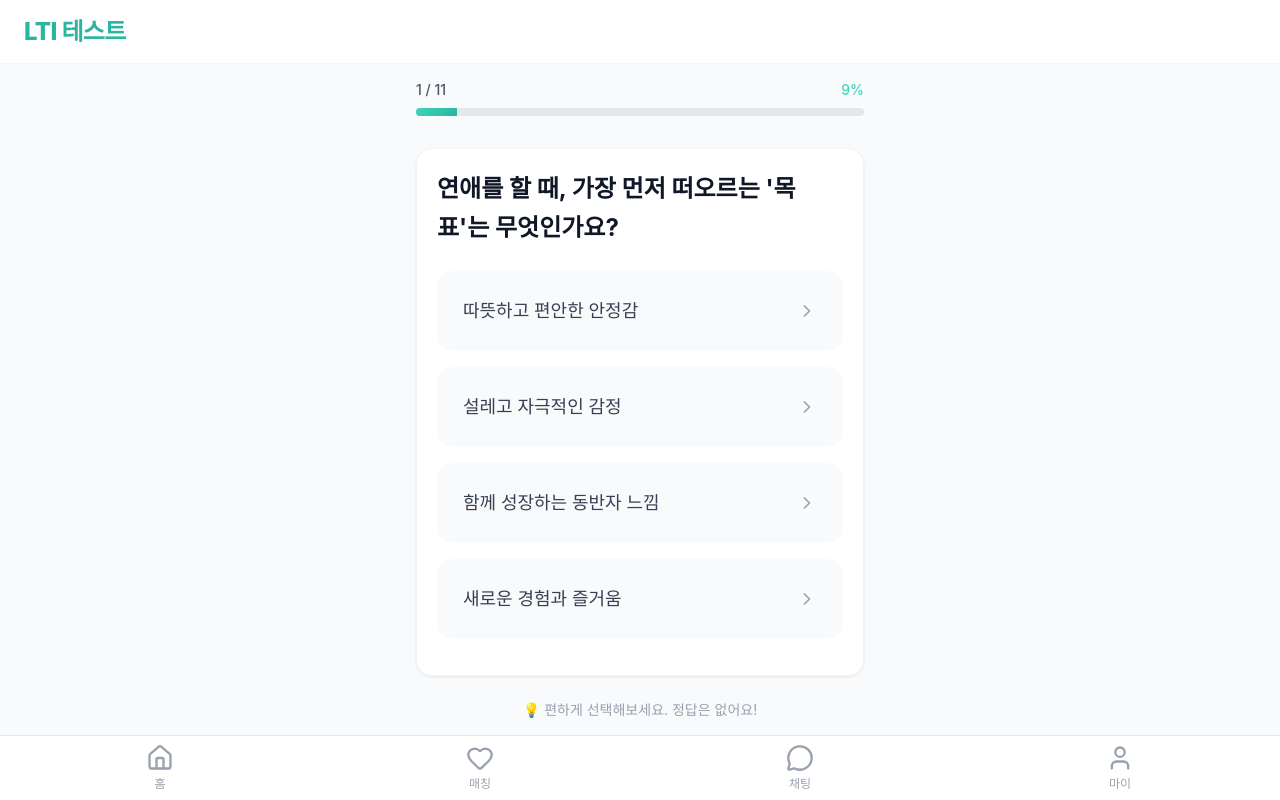
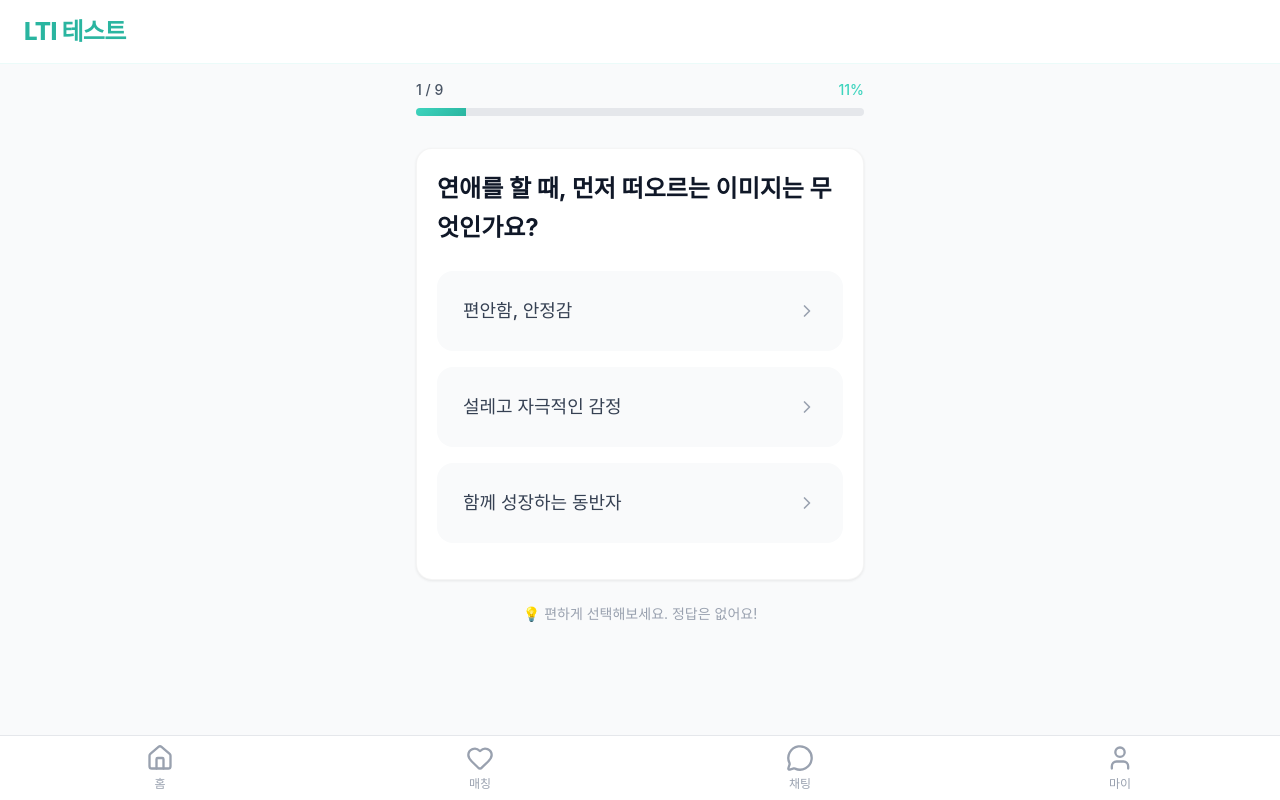
Before and after one commit to ckdduf138/heartbeat, a React (Vite) app: page /idealtype in a window 1280 px wide. Built offline with nearby package versions, Linux system fonts and the light colour scheme.

Commit message:
fix: 질문지 수정

```diff
--- a/src/data/questions.ts
+++ b/src/data/questions.ts
@@ -13,30 +13,27 @@ export type Question = {
 
 export const questions: Question[] = [
   {
-    category: "관계 목적",
-    flow: "연애에서 얻고 싶은 가치",
-    question: "연애를 할 때, 가장 먼저 떠오르는 '목표'는 무엇인가요?",
+    category: "관계 이미지",
+    flow: "연애에서 떠오르는 이미지",
+    question: "연애를 할 때, 먼저 떠오르는 이미지는 무엇인가요?",
     options: [
-      { text: "따뜻하고 편안한 안정감", value: "A", weight: 2 },
+      { text: "편안함, 안정감", value: "A", weight: 2 },
       { text: "설레고 자극적인 감정", value: "E", weight: 2 },
-      { text: "함께 성장하는 동반자 느낌", value: "A", weight: 1 },
-      { text: "새로운 경험과 즐거움", value: "E", weight: 1 }
+      { text: "함께 성장하는 동반자", value: "A", weight: 1 }
     ]
   },
   {
-    category: "관계 시작 방식",
+    category: "첫 만남",
     flow: "첫 만남 주도권",
     question: "호감 있는 사람과 첫 만남을 잡는다면?",
     options: [
-      { text: "내가 먼저 제안하고 빠르게 결정!", value: "D", weight: 2 },
-      { text: "상대가 먼저 제안해주는 게 편해", value: "I", weight: 2 },
-      { text: "흐름에 맞춰 자연스럽게 정해지면 좋아", value: "S", weight: 1 },
-      { text: "즉흥적이어도 바로 만날 수 있다", value: "D", weight: 1 }
+      { text: "내가 먼저!", value: "D", weight: 2 },
+      { text: "상대가 먼저!", value: "I", weight: 2 }
     ]
   },
   {
-    category: "연애 성향",
-    flow: "연애 나이 선호",
+    category: "선호 연령",
+    flow: "연애 대상 선호",
     question: "연상, 연하, 동갑 중 어떤 타입이 더 편하신가요?",
     options: [
       { text: "연상", value: "A", weight: 2 },
@@ -46,40 +43,17 @@ export const questions: Question[] = [
     ]
   },
   {
-    category: "연애 스타일",
-    flow: "연락 빈도/방식",
-    question: "이상적인 연락 스타일은 어떤가요?",
+    category: "데이트 기준",
+    flow: "장소 선택",
+    question: "데이트 장소를 정할 때 가장 중요한 기준은?",
     options: [
-      { text: "하루 종일 자연스럽게 이어지는 대화", value: "M", weight: 2 },
-      { text: "필요할 때만 연락해도 편한 사이", value: "S", weight: 2 },
-      { text: "상대가 먼저 연락해주면 좋겠다", value: "I", weight: 2 },
-      { text: "답장은 바로바로 해야 마음이 놓인다", value: "D", weight: 1 }
+      { text: "편하게 가까운 곳이면 좋아", value: "H", weight: 2 },
+      { text: "핫플이라면 거리 상관 없음!", value: "O", weight: 2 }
     ]
   },
   {
-    category: "환경 파악",
-    flow: "데이트 동선/거리 선호",
-    question: "데이트 장소를 정할 때 가장 중요한 기준은?",
-    options: [
-      { text: "편하게 가까운 곳이면 좋아", value: "H", weight: 2 },
-      { text: "조금 멀어도 부담 없으면 돼", value: "H", weight: 1 },
-      { text: "핫플이라면 거리 상관 없음!", value: "O", weight: 2 },
-      { text: "상대가 가고 싶은 곳에 맞춘다", value: "O", weight: 1 }
-    ]
-  },
-  {
-    category: "환경 파악",
-    flow: "연인과의 거리",
-    question: "애인을 만날 때 선호하는 물리적 거리감은?",
-    options: [
-      { text: "집 앞처럼 정말 가까운 거리", value: "H", weight: 2 },
-      { text: "1시간 이내면 괜찮다", value: "H", weight: 1 },
-      { text: "멀어도 주말에 가면 돼 (장거리도 가능)", value: "O", weight: 2 }
-    ]
-  },
-  {
-    category: "환경 파악",
-    flow: "동선 기반 만남",
+    category: "약속 장소",
+    flow: "데이터 동선",
     question: "만약 데이트 약속을 잡는다면, 어디가 더 편한가요?",
     options: [
       { text: "내가 있는 곳(집·학교·동네) 근처", value: "H", weight: 2 },
@@ -87,46 +61,44 @@ export const questions: Question[] = [
     ]
   },
   {
-    category: "고민·관심사 파악",
-    flow: "연애에서 가장 중요한 요소",
+    category: "중요 기준",
+    flow: "연애에서 가장 큰 기준",
     question: "연애에서 가장 크게 보는 기준은 무엇인가요?",
     options: [
-      { text: "안정적인 외적 조건(외모·가정 등)", value: "A", weight: 1 },
-      { text: "성격 궁합과 분위기", value: "M", weight: 2 },
-      { text: "취미·라이프스타일의 조화", value: "S", weight: 1 },
-      { text: "가치관·신념이 맞는지", value: "E", weight: 2 }
+      { text: "외적 조건(외모·가정 등)", value: "A", weight: 1 },
+      { text: "성격 궁합", value: "M", weight: 2 },
+      { text: "취미·라이프스타일", value: "S", weight: 1 },
+      { text: "가치관·신념", value: "E", weight: 2 }
     ]
   },
   {
-    category: "고민·관심사 파악",
-    flow: "연인과의 대화 성향",
+    category: "대화 주제",
+    flow: "공유하고 싶은 대화",
     question: "연인과 가장 자주 나누고 싶은 대화 주제는?",
     options: [
       { text: "미래 계획·진로 고민", value: "M", weight: 2 },
-      { text: "재테크·현실적 이슈", value: "S", weight: 1 },
       { text: "마음속 고민·감정 이야기", value: "I", weight: 2 },
       { text: "가족·결혼·관계 가치관", value: "A", weight: 2 },
       { text: "일상 에피소드·재미있는 경험", value: "E", weight: 1 }
     ]
   },
   {
-    category: "결격 사유 파악",
-    flow: "비호감 포인트",
+    category: "비호감 포인트",
+    flow: "정 떨어지는 포인트",
     question: "연애할 때 '정 떨어지는 포인트'는 무엇인가요?",
     options: [
-      { text: "거친 스타일(문신·담배·하드코어 취향)", value: "D", weight: 1 },
-      { text: "과한 꾸밈·피어싱·액세서리", value: "I", weight: 1 },
-      { text: "집착·과한 감정 의존", value: "S", weight: 2 },
-      { text: "과음·과한 놀거리 선호", value: "E", weight: 1 }
+      { text: "문신·담배·피어싱", value: "D", weight: 1 },
+      { text: "감정 쓰레기통", value: "I", weight: 2 },
+      { text: "잦은 술자리", value: "E", weight: 1 }
     ]
   },
   {
-    category: "추가 환경·성향 파악",
-    flow: "만남 주기",
+    category: "만남 주기",
+    flow: "만남 빈도",
     question: "이상적인 만남 주기는 어떤가요?",
     options: [
-      { text: "매일이라도 좋다! 자주 보고 싶음", value: "M", weight: 2 },
-      { text: "주 1~2회 정도가 딱 좋아", value: "S", weight: 2 }
+      { text: "매일이라도 좋다!", value: "M", weight: 2 },
+      { text: "주 1회 딱 좋아!", value: "S", weight: 2 }
     ]
   }
 ];
--- a/src/pages/IdealTypeTest.tsx
+++ b/src/pages/IdealTypeTest.tsx
@@ -40,11 +40,19 @@ export const IdealTypeTest: React.FC = () => {
         D_I: selectedValues.filter(v => v === "D").length >= selectedValues.filter(v => v === "I").length ? "D" : "I",
         A_E: selectedValues.filter(v => v === "A").length >= selectedValues.filter(v => v === "E").length ? "A" : "E",
       });
+
+      if (resultData?.icon) {
+        const fullPath = `/assets/lti/${resultData.icon}`;
+        const img = new window.Image();
+        img.src = fullPath;
+      }
+
       // 검사 결과를 로컬스토리지에 저장 (ltiType, answers만)
       saveLtiInfo({
         ltiType: resultData?.code || '',
         answers: answersRef.current,
       });
+
       setTimeout(() => {
         navigate(`/idealTypeResult?result=${resultData?.code || ''}`);
       }, 2000);
```
Also changed, not shown: public/assets/lti/owl.png.
